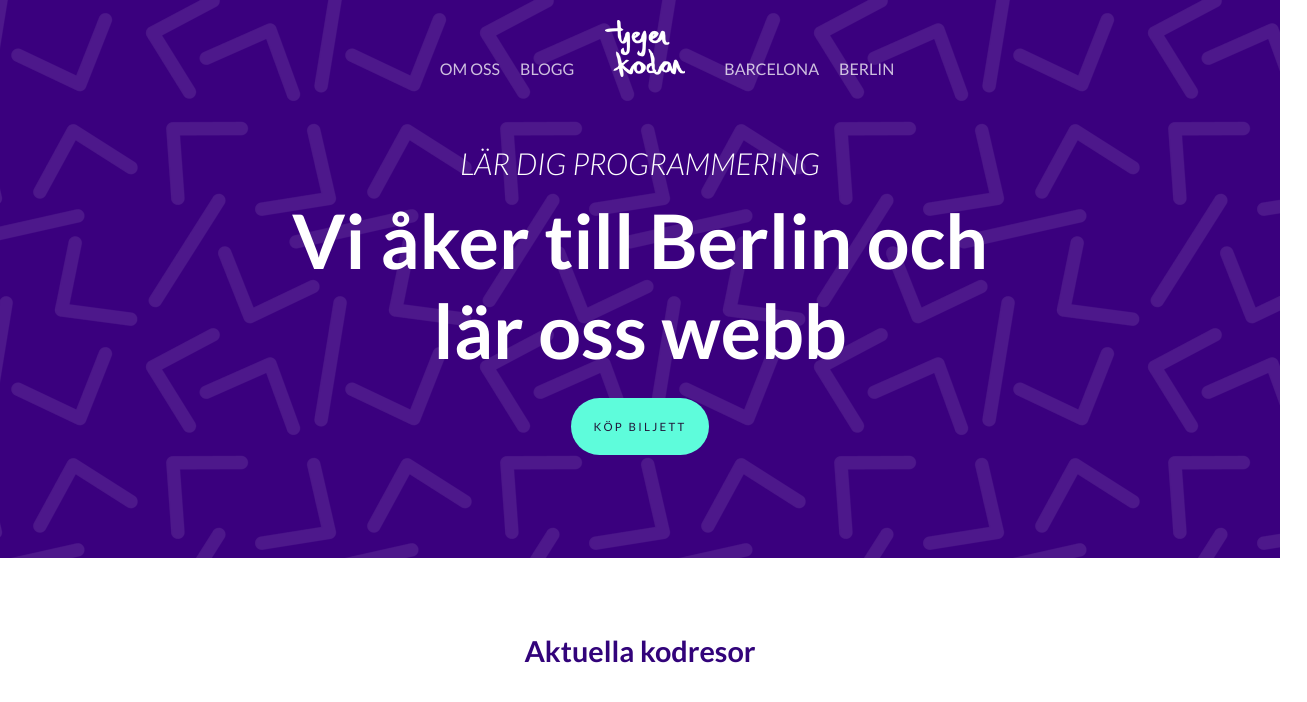
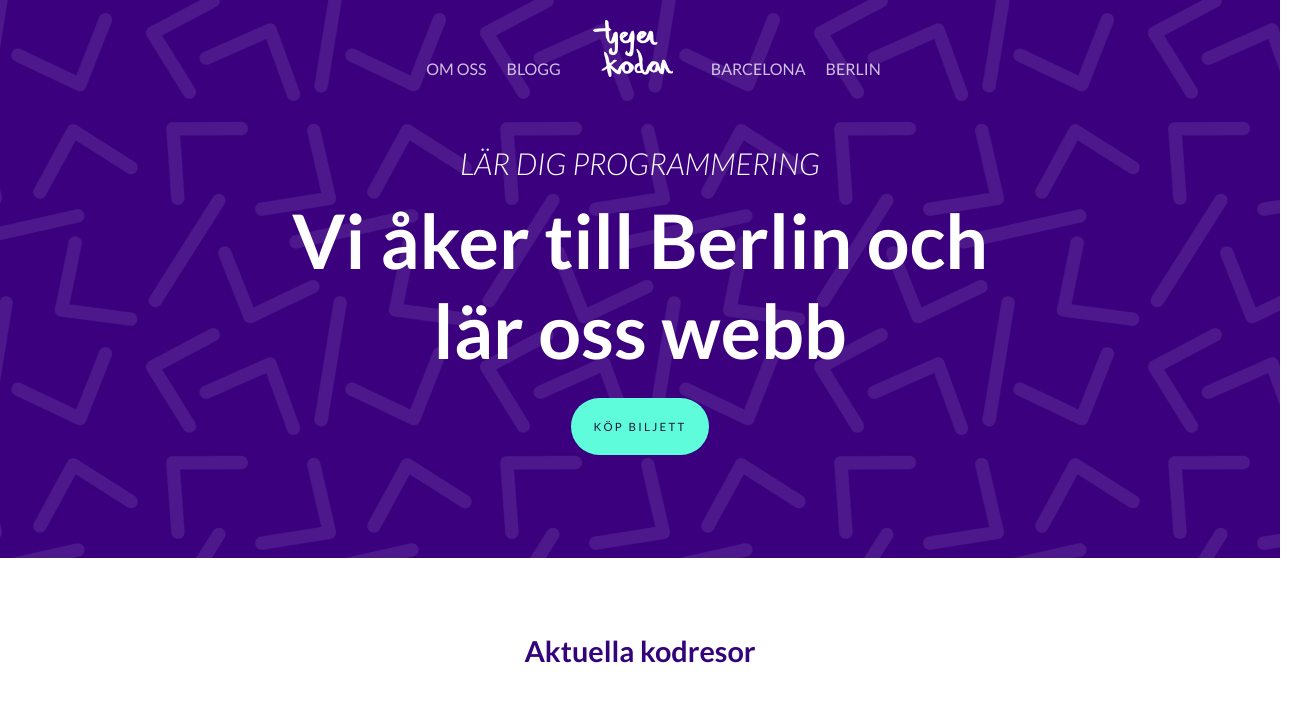
Before and after one commit to pocket-gopher/tjejerkodar, a plain HTML site: page index.html in a window 1280 px wide. Shown: the top 702 px of the page, 1307 px wide, since content can reach past the window. Drawn offline with Linux system fonts and the light colour scheme.

Commit message:
menu padding

```diff
--- a/styles.css
+++ b/styles.css
@@ -108,6 +108,7 @@ a {
 	transform: translateX(-100%);
 	z-index: 200;
 	transition: transform .3s;
+	box-sizing: border-box;
 }
 
 .menu.is-open {
@@ -403,6 +404,7 @@ footer a {
 	.main-title {
 		top: 20px;
 		right: 0;
+		left: -14px;
 		margin-left: auto;
 		margin-right: auto;
 		width: 80px;
```
